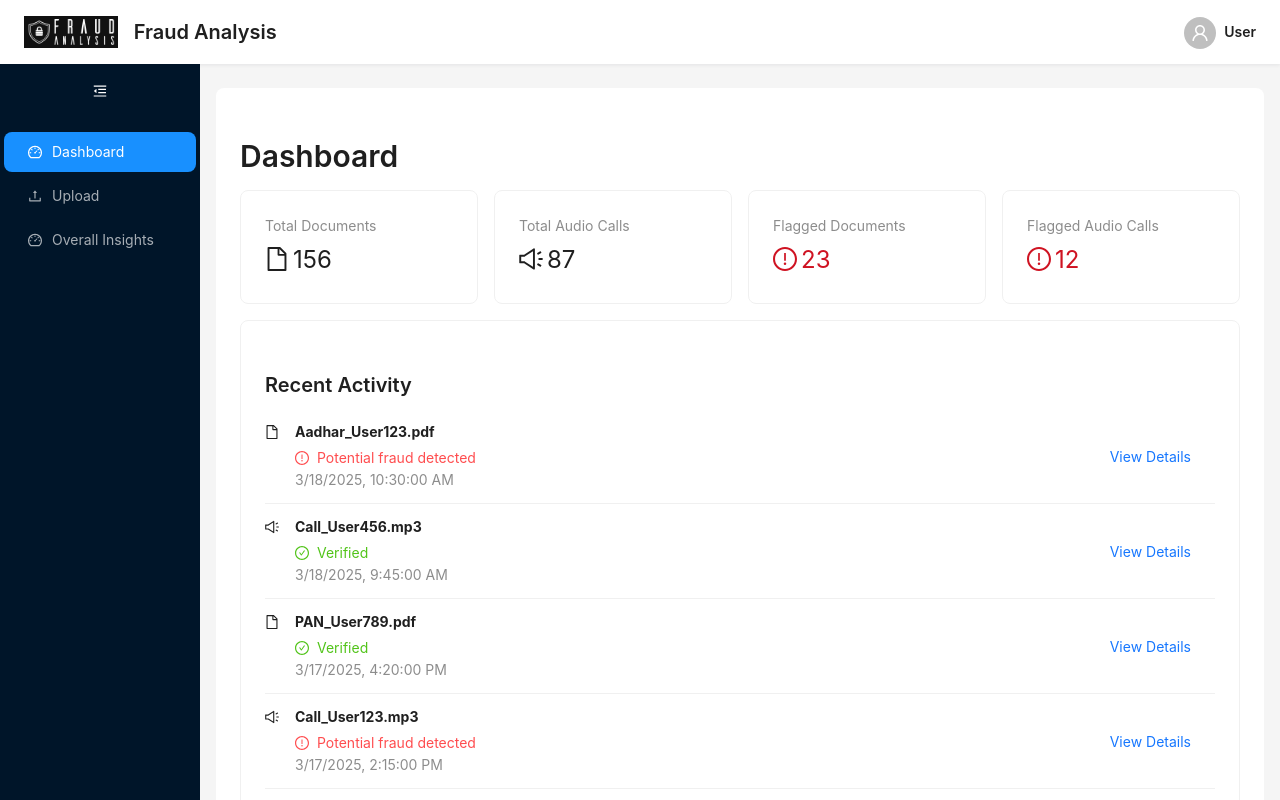
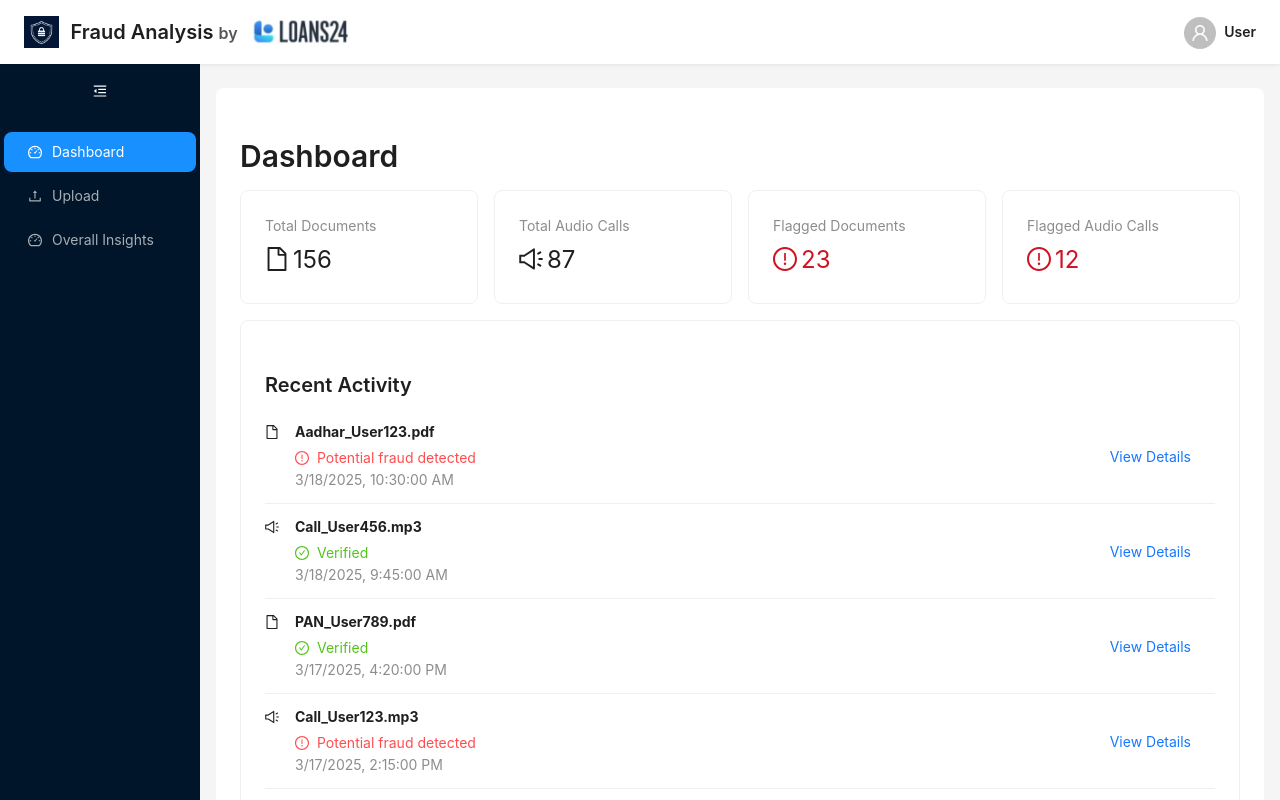
Before and after one commit to parimh15/fraud_detection_frontend, a React (Vite) app: page / in a window 1280 px wide. Shown: the top 800 px of the page. Built offline with nearby package versions, Linux system fonts and the light colour scheme.

Commit message:
navbar logo change

```diff
--- a/src/components/Navbar.jsx
+++ b/src/components/Navbar.jsx
@@ -1,7 +1,8 @@
 import React from 'react';
 import { Layout, Typography } from 'antd';
 import ProfileMenu from './ProfileMenu';
-import logo from '../assets/logo.png'
+import logo from '../assets/logo.png';           // Fraud icon
+import loans24Logo from '../assets/loans24.png'; // Loans24 icon
 
 const { Header } = Layout;
 const { Title } = Typography;
@@ -23,15 +24,25 @@ const Navbar = ({ collapsed }) => {
       }}
     >
       <div className="logo" style={{ display: 'flex', alignItems: 'center' }}>
-      <img
-        src={logo}    // Use imported image variable here
-        alt="Logo"
-        style={{ height: '32px', marginRight: '16px' }}
-      />
-      <Title level={4} style={{ margin: 0 }}>
-        Fraud Analysis
-      </Title>
-    </div>
+        {/* Fraud Icon */}
+        <img
+          src={logo}
+          alt="Fraud Icon"
+          style={{ height: '32px', marginRight: '12px' }}
+        />
+
+        {/* Title */}
+        <Title level={4} style={{ margin: 0 }}>
+          Fraud Analysis <span style={{ fontSize: '16px', color: '#555' }}>by</span>
+        </Title>
+
+        {/* Loans24 Icon */}
+        <img
+          src={loans24Logo}
+          alt="Loans24 Icon"
+          style={{ height: '32px', marginLeft: '12px' }}
+        />
+      </div>
 
       <ProfileMenu />
     </Header>
```
Also changed, not shown: src/assets/loans24.png (added), src/assets/logo.png.
